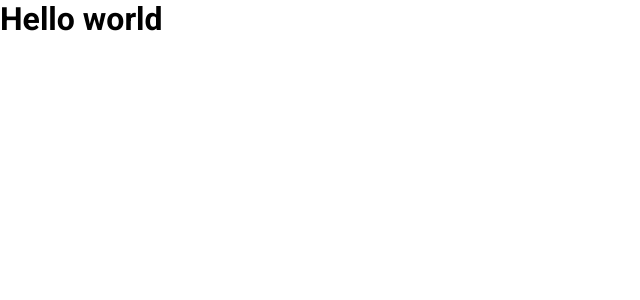
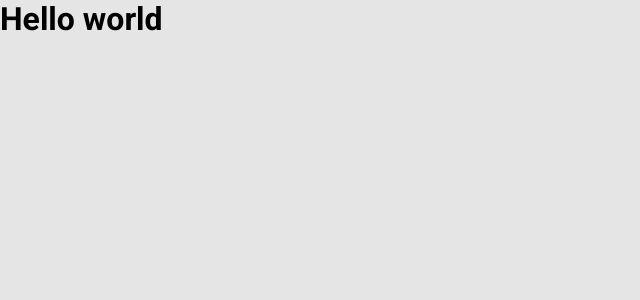
Before and after one commit to lucasmelosilva/rocketshoes, a React (Vite) app: page / in a window 1280 px wide. Shown: the top 300 px of the page, without its empty margins (0-640 px from the left). Built offline with nearby package versions, Linux system fonts and the light colour scheme.

Commit message:
add cor no background do body

```diff
--- a/src/main.css
+++ b/src/main.css
@@ -13,3 +13,7 @@
   margin: 0;
   font-family: "Roboto", sans-serif;
 }
+
+body {
+  background-color: var(--background);
+}
```
